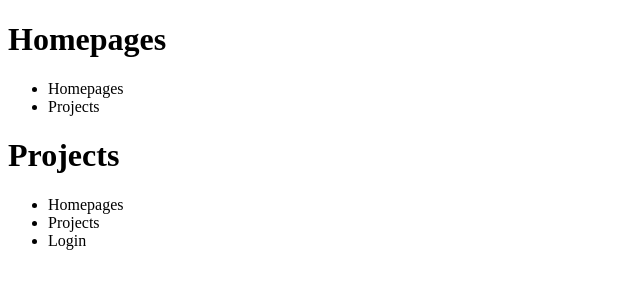
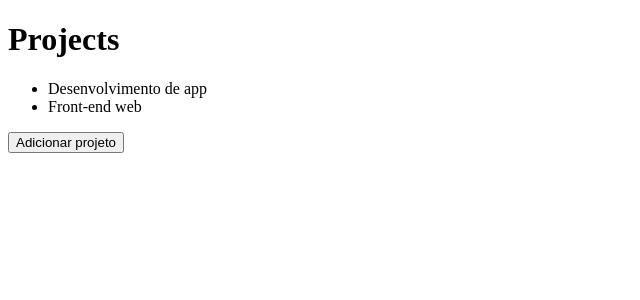
Before and after one commit to JoseJulioDev/app-react, a React app: page / in a window 1280 px wide. Shown: the top 300 px of the page, without its empty margins (0-640 px from the left). Built offline with nearby package versions, Linux system fonts and the light colour scheme.

Commit message:
applying the concept of state and immutability

```diff
--- a/src/App.js
+++ b/src/App.js
@@ -1,23 +1,28 @@
-import React from 'React';
+import React, {useState} from 'react';
 
 import Header from './components/Header';
 
 function App() {
+
+    // first variable and the array itself
+    // second variable is the function that will update the array
+    const [projects, setProjects] = useState(['Desenvolvimento de app', 'Front-end web'])
+
+    function handleAddProject() {
+        setProjects([...projects, `Novo Projeto ${Date.now()}`]);
+
+        console.log(projects);
+    }
+
     return (
         <>
-          <Header title="Homepages">
-              <ul>
-                  <li>Homepages</li>
-                  <li>Projects</li>
-              </ul>
-          </Header>
-          <Header title="Projects">
-              <ul>
-                  <li>Homepages</li>
-                  <li>Projects</li>
-                  <li>Login</li>
-              </ul>
-          </Header>
+          <Header title="Projects" />
+
+          <ul>
+            {projects.map(project => <li key={project}>{project}</li>)}
+          </ul>
+
+          <button type="button" onClick={handleAddProject} >Adicionar projeto</button>
         </>
     );
 }
--- a/src/components/Header.js
+++ b/src/components/Header.js
@@ -1,11 +1,9 @@
 import React from 'react';
 
-export default function Header({title, children}) {
+export default function Header({title}) {
     return (
         <header>
             <h1>{title}</h1>
-
-            {children}
         </header>
     );
 }
```
